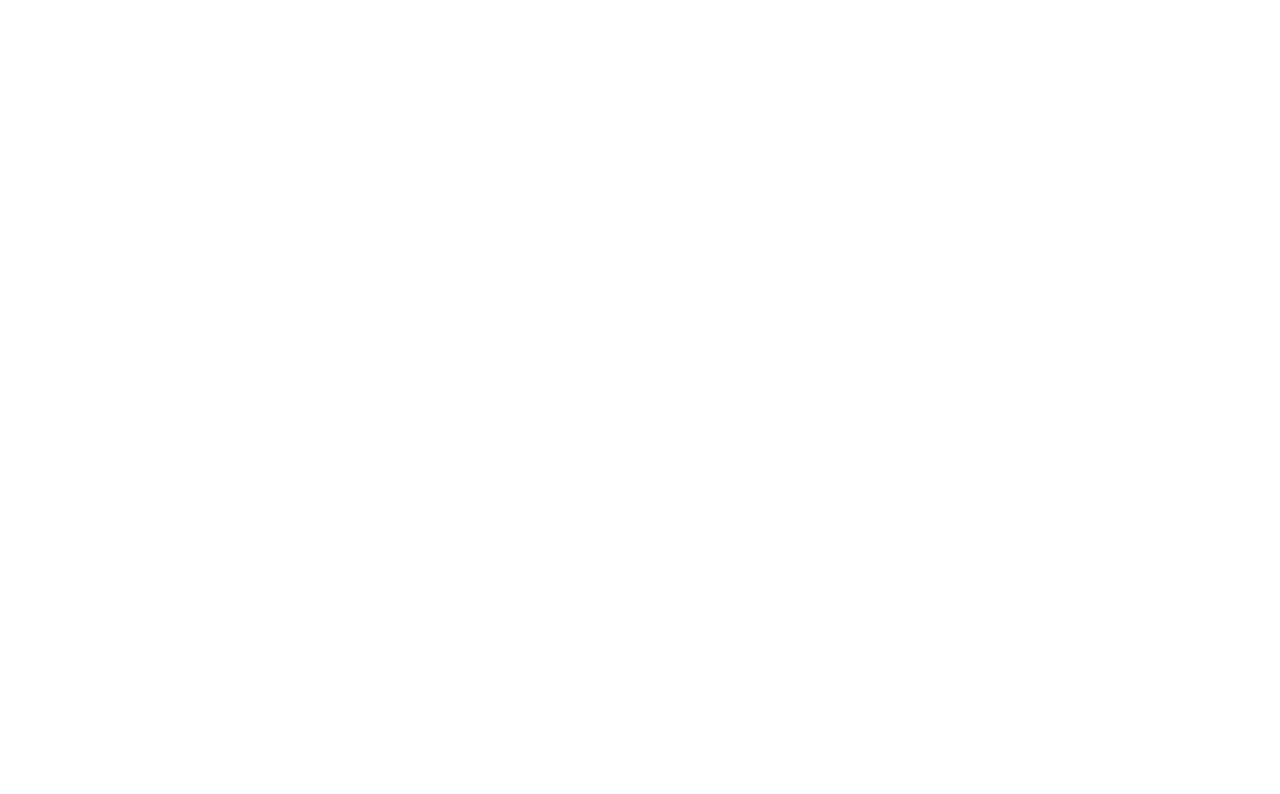
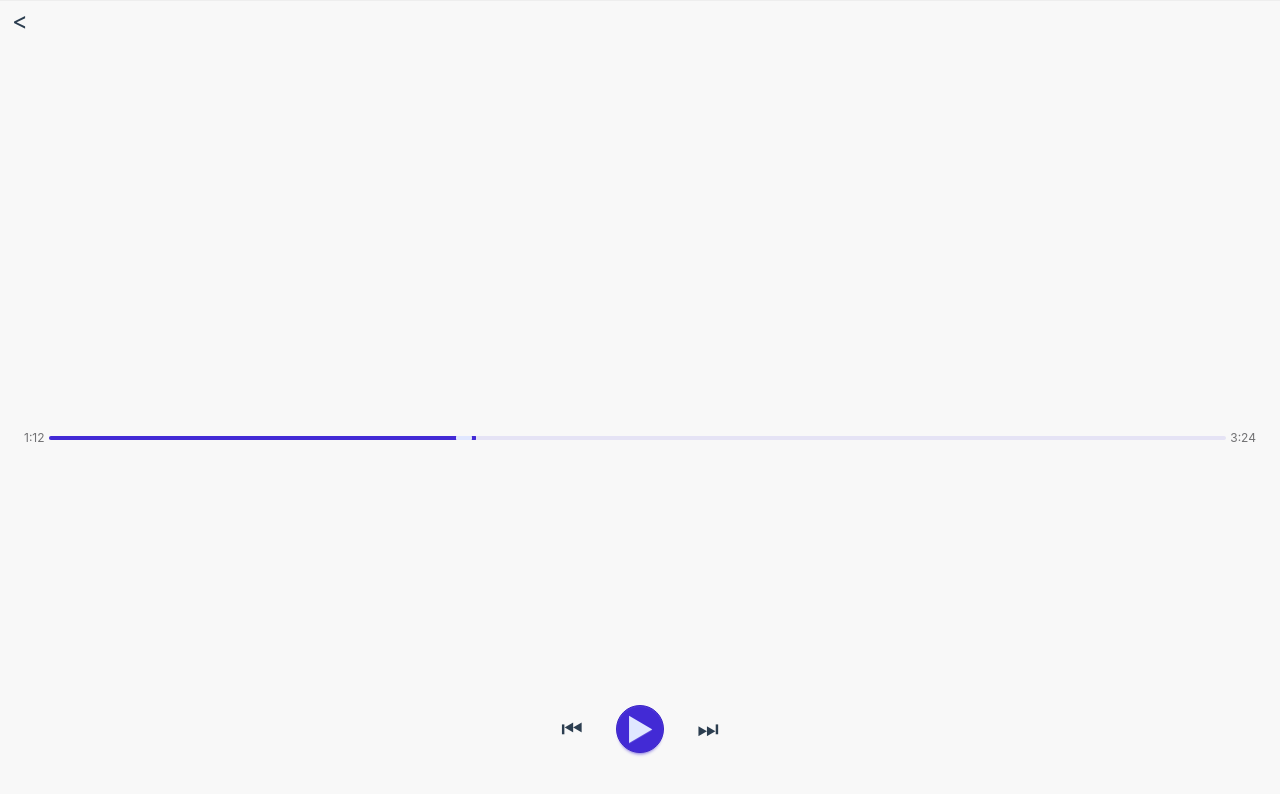
Before and after one commit to hubinfourniret/projetMusique, a Vue app in the folder frontend/: page /focus in a window 1280 px wide. Before the commit this address had no page. Shown: the top 794 px of the page. Built offline with nearby package versions, Linux system fonts and the light colour scheme.

Commit message:
musicService/FocuseView

```diff
--- a/frontend/src/components/PlayerBar.vue
+++ b/frontend/src/components/PlayerBar.vue
@@ -1,5 +1,7 @@
 <script setup>
 import { ref } from 'vue'
+import router from "@/router/index.js";
+import { currentSong } from "@/services/musicService.js";
 
 
 const isPlaying = ref(false)
@@ -7,17 +9,12 @@ const volume = ref(70)
 const progress = ref(35)
 const currentTime = ref('1:12')
 const duration = ref('3:24')
-const props = defineProps({
-  musique: {
-    type: Object,
-    default: null,
-  }
-})
+
+
 
 function togglePlay() { isPlaying.value = !isPlaying.value }
 function next() { console.log('Suivant → Pi') }
 function previous() { console.log('Précédent → Pi') }
-
 
 
 </script>
@@ -26,23 +23,23 @@ function previous() { console.log('Précédent → Pi') }
   <div class="w-full bg-base-100 border-t border-base-300">
     <div class="px-3 py-2">
 
-      <div class="flex items-center justify-between gap-2">
+      <div class="flex items-center justify-between gap-2 ">
 
-        <div class="flex items-center gap-2 flex-1 min-w-0">
-          <div v-if="props.musique">
+        <div class="flex items-center gap-2 flex-1 min-w-0" @click="router.push('/focus')">
+          <div v-if="currentSong">
             <img
-                :src="props.musique ? props.musique.cover : null"
-                :alt="props.musique ? props.musique.title : null"
+                :src="currentSong ? currentSong.cover : null"
+                :alt="currentSong ? currentSong.title : null"
                 class="w-12 h-12 rounded-lg object-cover shrink-0"
             />
           </div>
           <div class="min-w-0 flex flex-col gap-2">
 
             <p class="font-semibold text-sm truncate leading-tight">
-              {{ props.musique ? props.musique.title : 'title' }}
+              {{ currentSong ? currentSong.title : 'title' }}
             </p>
             <p class="text-xs text-base-content/60 truncate">
-              {{ props.musique ? props.musique.artist : 'artist' }}
+              {{ currentSong ? currentSong.artist : 'artist' }}
             </p>
           </div>
         </div>
@@ -66,7 +63,7 @@ function previous() { console.log('Précédent → Pi') }
         <input
             v-model="volume"
             type="range" min="0" max="100"
-            class="range range-primary range-xs flex-1"
+            class="range range-primary range-xs h-1 flex-1"
         />
         <span class="text-sm">🔊</span>
       </div>
--- a/frontend/src/components/Search.vue
+++ b/frontend/src/components/Search.vue
@@ -2,17 +2,13 @@
 import { ref } from 'vue'
 import { searchTracks } from '@/services/musicService'
 import type { Song } from '@/types/song'
+import { setCurrentSong } from '@/services/musicService'
 
 const query = ref('')
 const results = ref<Song[]>([])
 const loading = ref(false)
 let debounceTimer = null
-const props = defineProps({
-  onSelect: {
-    type: Function,
-    required: true,
-  }
-})
+
 
 function onSearch() {
   clearTimeout(debounceTimer)
@@ -60,7 +56,7 @@ function addToNext(track) {
           v-for="track in results"
           :key="track.id"
           class="flex items-center gap-3 bg-base-100 rounded-xl p-3 active:scale-95 transition cursor-pointer"
-          @click="addToQueue(track);props.onSelect(track)"
+          @click="addToQueue(track);setCurrentSong(track)"
 
       >
         <img
--- a/frontend/src/layouts/AppLayout.vue
+++ b/frontend/src/layouts/AppLayout.vue
@@ -9,11 +9,6 @@ const username = getCookie('username')
 if (!username) router.push('/login');
 
 
-const currentSong = ref(null)
-
-function setCurrentSong(track) {
-  currentSong.value = track;
-}
 
 </script>
 
@@ -23,10 +18,10 @@ function setCurrentSong(track) {
     <NavBar :username="username" />
 
     <main class="flex-1 overflow-y-auto px-3 py-4">
-      <RouterView :setCurrentSong="setCurrentSong" />
+      <RouterView />
     </main>
 
-    <PlayerBar :musique="currentSong" />
+    <PlayerBar/>
 
   </div>
 </template>
--- a/frontend/src/router/index.js
+++ b/frontend/src/router/index.js
@@ -2,6 +2,7 @@ import { createRouter, createWebHistory } from 'vue-router'
 import AppLayout from '@/layouts/AppLayout.vue'
 import LoginView from "@/views/LoginView.vue";
 import HomeView from "@/views/HomeView.vue";
+import FocusView from "@/views/FocusView.vue";
 
 export default createRouter({
     history: createWebHistory(),
@@ -13,6 +14,7 @@ export default createRouter({
             children: [
                 { path: '', component: HomeView },
             ]
-        }
+        },
+        {path: "/focus", component: FocusView },
     ]
 })
--- a/frontend/src/services/musicService.js
+++ b/frontend/src/services/musicService.js
@@ -1,3 +1,5 @@
+import {ref} from "vue";
+
 const API_URL = 'http://localhost:3000'
 
 export async function searchTracks(query) {
@@ -5,3 +7,9 @@ export async function searchTracks(query) {
     if (!res.ok) throw new Error('Erreur recherche')
     return res.json()
 }
+
+export const currentSong = ref(null)
+
+export function setCurrentSong(track) {
+    currentSong.value = track;
+}
--- /dev/null
+++ b/frontend/src/views/FocusView.vue
@@ -0,0 +1,78 @@
+<script setup>
+import { ref } from 'vue'
+import router from "@/router/index.js";
+import { currentSong } from "@/services/musicService.js";
+
+
+const isPlaying = ref(false)
+const volume = ref(70)
+const progress = ref(35)
+const currentTime = ref('1:12')
+const duration = ref('3:24')
+
+
+
+function togglePlay() { isPlaying.value = !isPlaying.value }
+function next() { console.log('Suivant → Pi') }
+function previous() { console.log('Précédent → Pi') }
+
+
+</script>
+
+<template>
+  <div class="w-full h-screen bg-base-100 border-t border-base-300">
+    <div class="min-h-screen flex flex-col bg-base-200">
+      <div class="h-10 flex items-center ">
+        <button class="btn btn-ghost btn-circle text-2xl" @click="router.push('/home')"><</button>
+      </div>
+      <!-- zone pochette = ~60% de la hauteur -->
+      <div class="flex-3 flex items-center justify-center">
+        <img
+            v-if="currentSong"
+            :src="currentSong.cover"
+            :alt="currentSong.title"
+            class="w-56 h-56 md:w-64 md:h-64 rounded-xl object-cover shadow-lg"
+        />
+      </div>
+
+      <!-- zone infos + barre + boutons = ~40% -->
+      <div class="flex-2 flex flex-col justify-between px-6 pb-6">
+        <!-- texte -->
+        <div v-if="currentSong">
+          <p class="font-semibold text-lg truncate">
+            {{ currentSong.title }}
+          </p>
+          <p class="text-sm text-base-content/70 truncate">
+            {{ currentSong.artist }}
+          </p>
+        </div>
+
+        <!-- barre de progression -->
+        <div class="mt-4 mb-4">
+          <div class="flex items-center gap-1 mb-1">
+            <span class="text-xs text-base-content/60">{{ currentTime }}</span>
+            <input
+                type="range"
+                min="0"
+                max="100"
+                v-model="progress"
+                class="range range-primary h-1 flex-1"
+            />
+            <span class="text-xs text-base-content/60">{{ duration }}</span>
+          </div>
+        </div>
+
+        <!-- boutons -->
+        <div class="flex items-center justify-center gap-6 pb-6">
+          <button class="btn btn-ghost btn-circle text-2xl" @click="previous">⏮</button>
+          <button class="btn btn-primary btn-circle btn-lg text-3xl" @click="togglePlay">
+            {{ isPlaying ? '⏸' : '▶' }}
+          </button>
+          <button class="btn btn-ghost btn-circle text-2xl" @click="next">⏭</button>
+        </div>
+      </div>
+
+    </div>
+
+    </div>
+</template>
--- a/frontend/src/views/HomeView.vue
+++ b/frontend/src/views/HomeView.vue
@@ -1,13 +1,9 @@
 <script setup>
 import Search from "@/components/Search.vue";
 
-const props = defineProps({
-  setCurrentSong: {
-    type: Function,
-    required: true,
-  }});
+
 </script>
 
 <template>
-  <Search :onSelect="props.setCurrentSong" />
+  <Search />
 </template>
```
Also changed, not shown: 1 other file (tests, documents, lock files or other folders).
